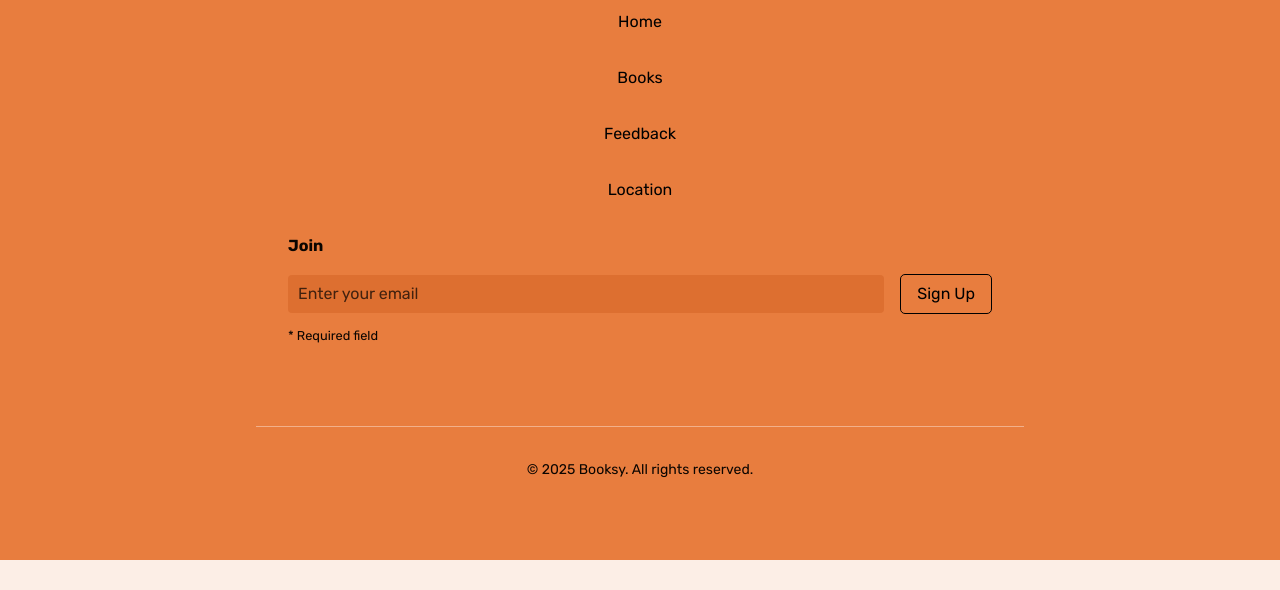
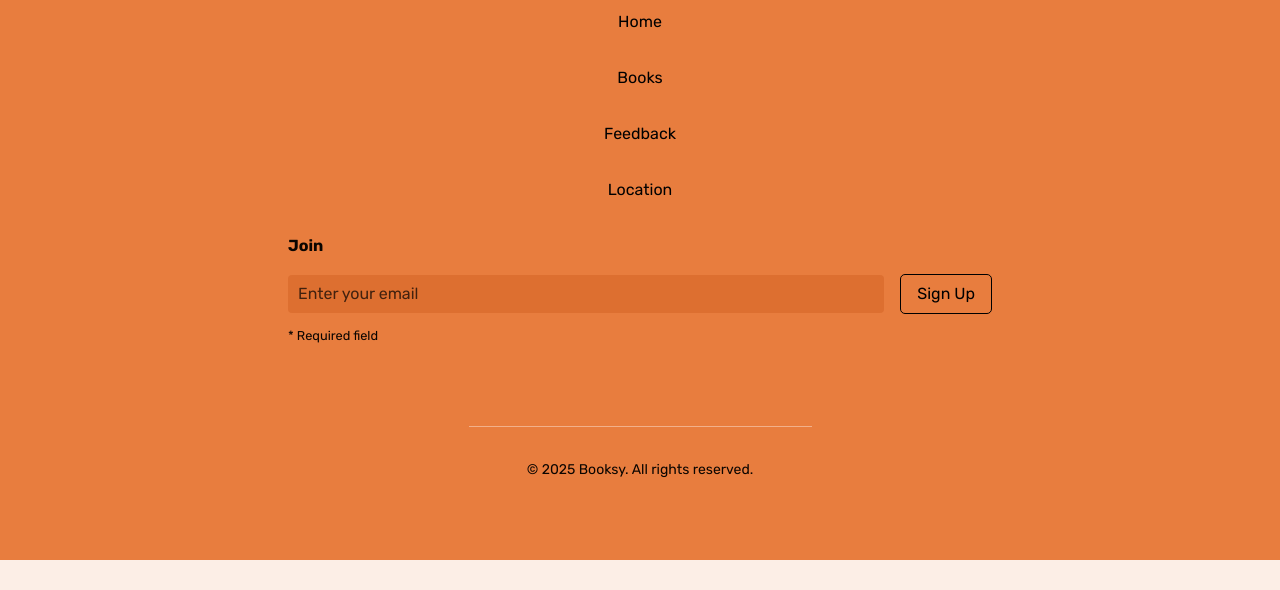
Before and after one commit to VolodymyrV1/goit-project-js-team-8, a website built with Vite: page src/index.html in a window 1280 px wide. Shown: the part 210-800 px from the top of the page. Built offline with nearby package versions, Linux system fonts and the light colour scheme.

Commit message:
add-width-footer

```diff
--- a/src/css/footer.css
+++ b/src/css/footer.css
@@ -97,7 +97,7 @@
 /* копірайт */
 .footer-copyright {
 width: 100%;
-min-width: 320px;
+max-width: 343px;
  margin-top: 80px;
 border-top: 1px solid #fceee673;
 text-align: center;
```
